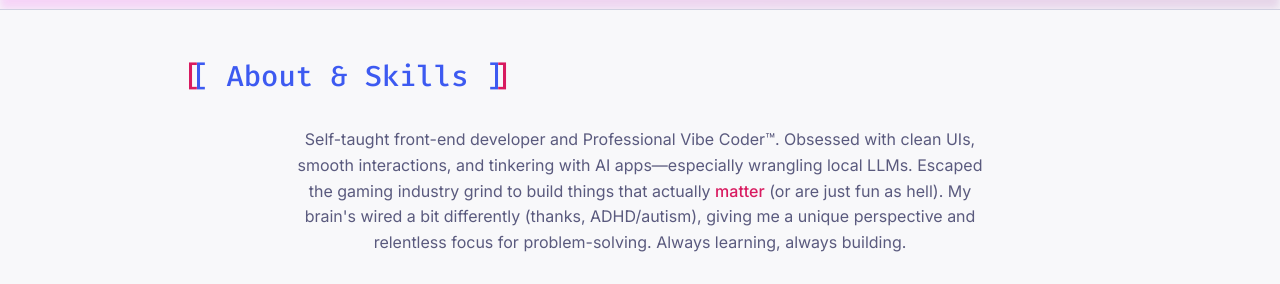
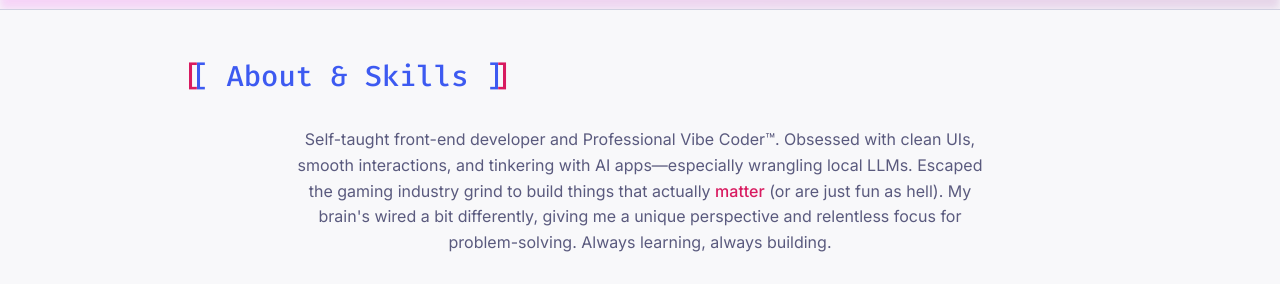
Before and after one commit to YorkieDev/portfolio, a plain HTML site: page index.html in a window 1280 px wide. Shown: the part 800-1084 px from the top of the page. Drawn offline with Linux system fonts and the light colour scheme.

Commit message:
Update index.html

```diff
--- a/index.html
+++ b/index.html
@@ -53,7 +53,7 @@
         <section id="about" class="content-section fade-in">
             <h2 class="section-title">[ About & Skills ]</h2>
             <div class="section-content">
-                <p>Self-taught front-end developer and Professional Vibe Coder™. Obsessed with clean UIs, smooth interactions, and tinkering with AI apps—especially wrangling local LLMs. Escaped the gaming industry grind to build things that actually <span class="highlight">matter</span> (or are just fun as hell). My brain's wired a bit differently (thanks, ADHD/autism), giving me a unique perspective and relentless focus for problem-solving. Always learning, always building.</p>
+                <p>Self-taught front-end developer and Professional Vibe Coder™. Obsessed with clean UIs, smooth interactions, and tinkering with AI apps—especially wrangling local LLMs. Escaped the gaming industry grind to build things that actually <span class="highlight">matter</span> (or are just fun as hell). My brain's wired a bit differently, giving me a unique perspective and relentless focus for problem-solving. Always learning, always building.</p>
             </div>
             <!-- Moved Skills List Here -->
             <ul class="skills-list">
```
